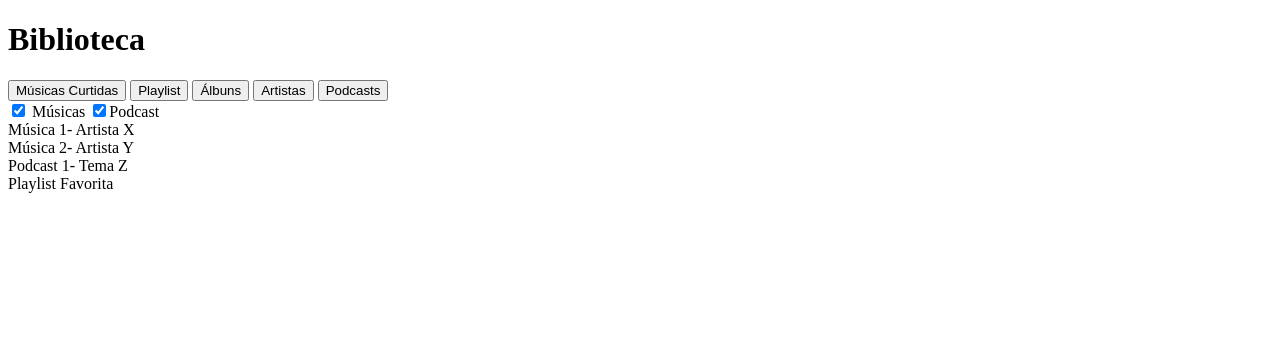
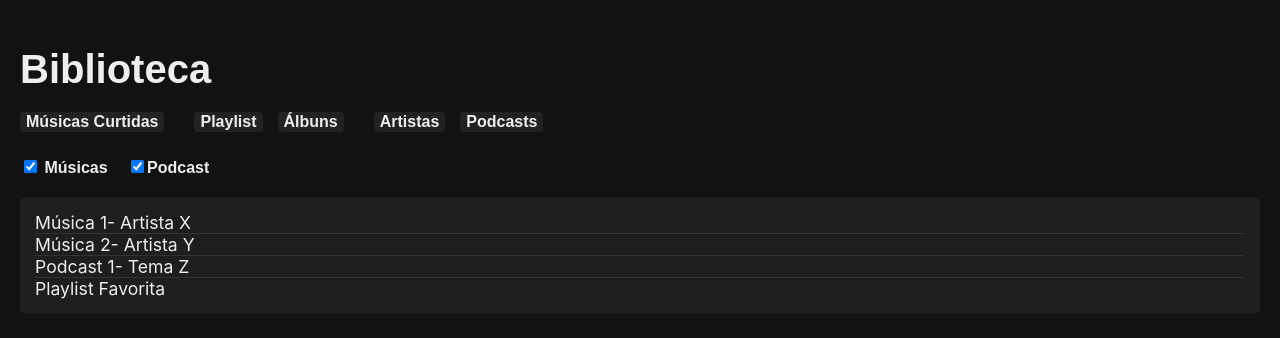
Before and after one commit to ctrlghost/trabalho-2025-07-18, a plain HTML site: page arquivos-html/biblioteca.html in a window 1280 px wide. Drawn offline with Linux system fonts and the light colour scheme.

Commit message:
Arquivos novos criados e outros modificados

```diff
--- a/arquivos-html/biblioteca.html
+++ b/arquivos-html/biblioteca.html
@@ -4,16 +4,20 @@
     <meta charset="UTF-8">
     <meta name="viewport" content="width=device-width, initial-scale=1.0">
     <title>Biblioteca</title>
+
+    <link rel="stylesheet" href="../CSS/imports.css"/>
+
 </head>
 <body>
+    <a href="../CSS/biblioteca.css"></a>
 
     <h1>Biblioteca</h1>
 
     <nav>
-        <button>Músicas Curtidas    </button>
-        <button>Playlist</button>
-        <button>Álbuns</button>
-        <button>Artistas</button>
+        </a><button>Músicas Curtidas    </button>
+        <a href="playlist.html"></a><button>Playlist</button>
+        <a href="album.html"><button>Álbuns</button></a>
+        <a href="artista.html"></a><button>Artistas</button>
         <button>Podcasts</button>
     </nav>
 
--- /dev/null
+++ b/css/biblioteca.css
@@ -0,0 +1,64 @@
+body{
+    font-family: 'Montserrat', sans-serif;
+    background: #121212;
+    color: #eee;
+    margin: 0; padding: 20px;
+}
+
+h1{
+    font-family: 'Montserrat', sans-serif;
+    margin-bottom: 20px;
+    font-weight: 700;
+    font-size: 2.5rem;
+}
+
+nav{
+    display: flex;
+    gap: 15px;
+    margin-bottom: 25px;
+}
+
+nav button{
+    font-family: 'Poppins', sans-serif;
+    background: #222;
+    color: #eee;
+    border: none;
+    padding: 10px, 15px;
+    border-radius: 4px;
+    cursor: pointer;
+    transition: 0.3s;
+    font-weight: 600;
+}
+
+nav button:hover{
+        background: #444;
+}
+
+.filters{
+    margin-bottom: 20px;
+    font-family: 'Poppins', sans-serif;
+    font-weight: 500;
+}
+
+.filters label{
+    margin-right: 15px;
+    cursor: pointer;
+}
+
+.content-list{
+    background: #1e1e1e;
+    border-radius: 6px;
+    padding: 15px;
+}
+
+.item{
+    padding: 0px, 8px;
+    border-bottom: 1px solid #333;
+    font-family: 'inter', sans-serif;
+    font-weight: 400;
+    font-size: 1.1rem;
+}
+
+.item:last-child{
+    border-bottom: none;
+}
--- a/css/imports.css
+++ b/css/imports.css
@@ -1,2 +1,4 @@
 @import url(base.css);
 @import url(album.css);
+@import url(playlist.css);
+@import url(biblioteca.css);
```
Also changed, not shown: arquivos-html/configuracao.html (renamed from arquivos-html/configurações.html, +4 -0 lines), arquivos-html/playlist.html (renamed from arquivos-html/criar playlist.html, +2 -2 lines), css/configuracao.css (added), css/playlist.css (renamed from arquivos-html/criar playlist.css).
